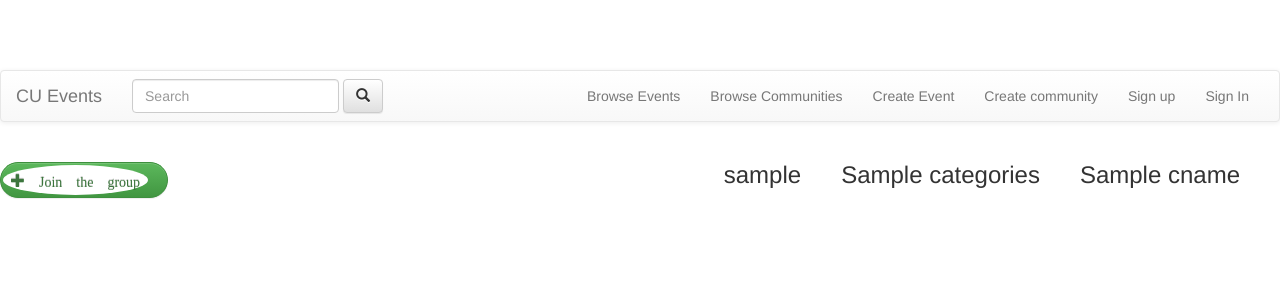
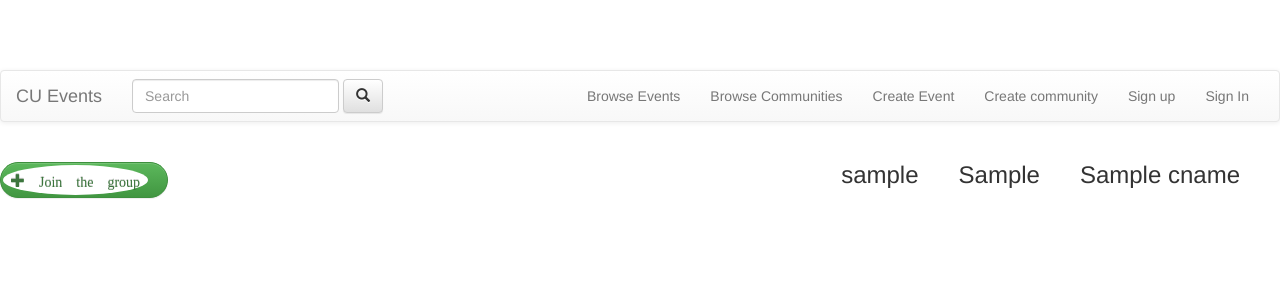
Before and after one commit to mswis731/CU-Events, a Flask app: template app/templates/community.html in a window 1280 px wide. Shown: the top 300 px of the page. Run offline with Flask 2, Linux system fonts and the light colour scheme; the template is opened without the code that fills it: most values are stand-ins (such as "Sample title", 1, 10 or a date in 2020); some libraries are stand-ins or nearby versions.

Commit message:
Communityindividual page and join community functional rn. Front end layout to im

```diff
--- a/app/templates/community.html
+++ b/app/templates/community.html
@@ -8,7 +8,7 @@
 
 {% block content %}
 <h3 style="float: right; padding-right: 40px"> {{cname}}</h3>
-<h3 style="float: right; padding-right: 40px"> {{categories}}</h3>
+<h3 style="float: right; padding-right: 40px"> {{community_categories}}</h3>
 <h3 style="float: right; padding-right: 40px"> {{username}}</h3>
 
  <br><a class="btn icon-btn btn-success" href="/communities/communityid/{{cid}}/joined"><span class="glyphicon btn-glyphicon glyphicon-plus img-circle text-success"s</span> Join the group</a>
--- a/app/views.py
+++ b/app/views.py
@@ -432,13 +432,13 @@ def commmunity(id):
 
 	cursor.execute("SELECT categoryName FROM CommunityCategories WHERE cid='{}'".format(id))
 	categories_list = cursor.fetchall()
-	categories = ""
+	community_categories = ""
 	for row in categories_list:
-		categories += row[0]
-		categories += ","
-	categories = categories[:-1]
+		community_categories += row[0]
+		community_categories += ","
+	community_categories = community_categories[:-1]
 	print("this is the category")
-	print(categories)
+	print(community_categories)
 
 	cursor.execute("SELECT username FROM User WHERE uid ='{}'".format(uid))
 	username = cursor.fetchall()[0][0]
@@ -454,7 +454,7 @@ def commmunity(id):
 	#I was gonna print out all the community members but didn't succeed
 
 	cursor.close()
-	return render_template("community.html", cname=cname, categories=categories, username=username, session=session)
+	return render_template("community.html", cid=id, cname=cname, community_categories=community_categories, username=username, session=session)
 
 
 
@@ -467,6 +467,7 @@ def is_communitymember(id):
 	else:
 		cursor.execute("SELECT uid FROM User where username = '{}' LIMIT 1".format(session['username']))
 		uid = cursor.fetchall()[0][0]
-		cursor.execute("INSERT INTO IsCommunityMember(uid, id) VALUES({}, {})".format(uid, id))
+		#cid = id
+		cursor.execute("INSERT INTO IsCommunityMember(uid, cid) VALUES({}, {})".format(uid, id))
 		connection.commit()
 		return render_template("community.html", session=session, uid=uid)
```
